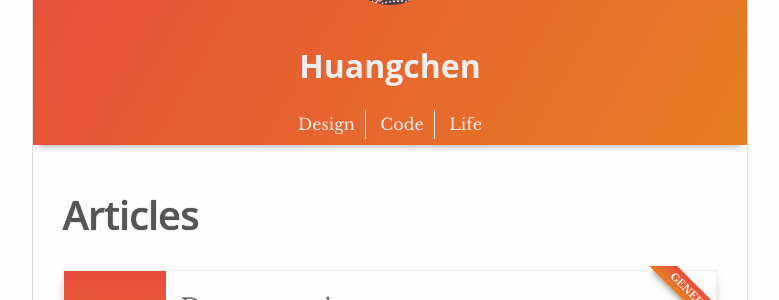
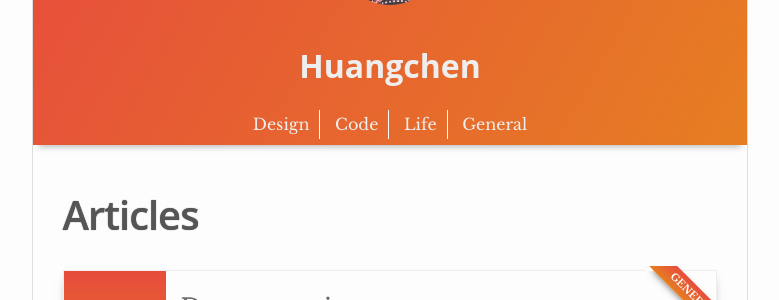
Before and after one commit to huangcjay/huangcjay.github.io, a Jekyll site: the page built from index.html, in a window 1280 px wide. Shown: the part 164-464 px from the top of the page, without its empty margins (250-1029 px from the left). Built offline with Jekyll 4.4.1, drawn with Linux system fonts in a browser that asks for light colours.

Commit message:
add general change

```diff
--- a/_includes/header.html
+++ b/_includes/header.html
@@ -16,6 +16,7 @@
 <div class="menu-item"><a class="{% if page.url == '/design/' %}active{% endif %} menu-link" href="/design/">Design</a></div>
 <div class="menu-item"><a class="{% if page.url == '/code/' %}active{% endif %}  menu-link" href="/code/">Code</a></div>
 <div class="menu-item"><a class="{% if page.url == '/life/' %}active{% endif %}  menu-link" href="/life/">Life</a></div>
+<div class="menu-item"><a class="{% if page.url == '/general/' %}active{% endif %}  menu-link" href="/general/">General</a></div>
 </div>
 </div>
 </header>
```
